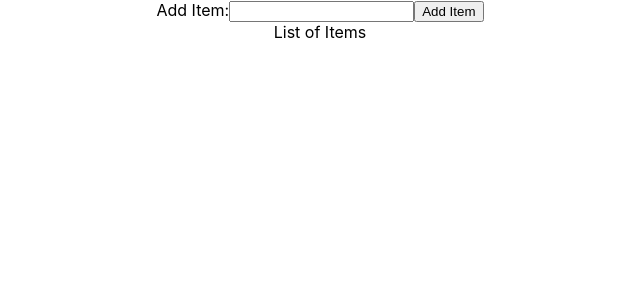
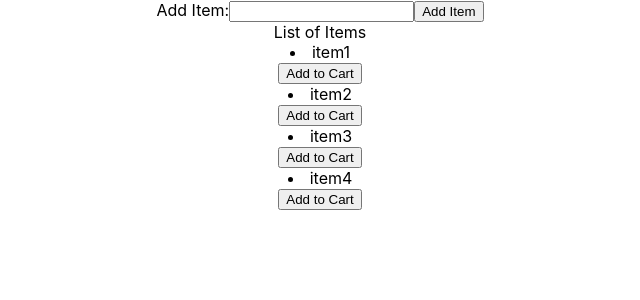
Before and after one commit to nagajayasree/2021, a React (Create React App) app: page / in a window 1280 px wide. Shown: the top 300 px of the page, without its empty margins (320-960 px from the left). Built offline with nearby package versions, Linux system fonts and the light colour scheme.

Commit message:
added eCommerce changes

```diff
--- a/src/App.tsx
+++ b/src/App.tsx
@@ -29,6 +29,7 @@ import { Todo } from "./practice/Todo/Todo";
 import { Calculator } from "./practice/Calculator/calculator";
 import { Items } from "./practice/eCommerce/ListItems";
 import { Cart } from "./practice/eCommerce/CartItems";
+import { ECommMain } from "./practice/eCommerce/eCommMain";
 
 function App() {
   return (
@@ -85,7 +86,7 @@ function App() {
       {/* <Todo /> */}
       {/* <Calculator /> */}
       {/* <Cart /> */}
-      <Items />
+      <ECommMain />
     </div>
   );
 }
--- a/src/practice/eCommerce/CartItems.tsx
+++ b/src/practice/eCommerce/CartItems.tsx
@@ -2,51 +2,26 @@ import * as React from "react";
 import { useState } from "react";
 import { ItemCtx, MainProps } from "./eCommMain";
 
-// export interface CartState extends MainProps {
-//   cartItems: [
-//     {
-//       name: string;
-//     }
-//   ];
-// }
-
-// export const CartInfo: CartState = {
-//   item: "",
-//   data: [{ name: "item7" }],
-//   cartItems: [{ name: "item8" }],
-// };
-
-// export class CartItems extends Component<{}, CartState> {
-//   state: CartState = {
-//     data: [{  name: "item5" }],
-//     cartItems: [{  name: "item6" }],
-//   };
-//   render() {
-//     return (
-//       <div>
-//         Cart Class Comp
-//         {this.state.data.map((i) => {
-//           return <li>{i.name}</li>;
-//         })}
-//         {this.state.cartItems.map((i) => {
-//           return <li>{i.name}</li>;
-//         })}
-//       </div>
-//     );
-//   }
-// }
-
 export const Cart = ({ cartItems }: MainProps) => {
-  const cartContext = React.useContext(ItemCtx);
-  const [items] = useState(cartItems);
-  //   const [cart] = useState(CartInfo.data);
-  //   const [info] = useState<any[]>(cartItems);
+  const [cart] = useState(cartItems);
   return (
     <>
       <div>
-        {/* {items.map((i) => {
-          return <li>{i.name}</li>;
-        })} */}
+        <ItemCtx.Consumer>
+          {(ItemsInfo) =>
+            ItemsInfo?.cartItems?.map((i) => {
+              return (
+                <div>
+                  <li key={i.name}>{i.name}</li>
+                  <button>Remove</button>
+                </div>
+              );
+            })
+          }
+        </ItemCtx.Consumer>
+        {cart?.map((i) => {
+          return <li key={i.name}>{i.name}</li>;
+        })}
       </div>
     </>
   );
--- a/src/practice/eCommerce/ListItems.tsx
+++ b/src/practice/eCommerce/ListItems.tsx
@@ -1,48 +1,41 @@
 import * as React from "react";
-import { useState } from "react";
 import { ItemCtx, MainProps } from "./eCommMain";
 
-export const Items = () => {
-  const ItemContext = React.useContext(ItemCtx);
-  const [itemValue, setItem] = useState(ItemContext?.item);
-  const [itemArr, updateItems] = useState(ItemContext?.data);
-  const [cart, setCart] = useState(ItemContext?.cartItems);
-
-  // const sendToCart = (value: string) => {
-  //   console.log(value);
-  //   const toCart = items.filter((i) => i.name == value);
-  //   console.log(toCart);
-  //   let info = Object.values(cart).map((i) => [...cart]);
-  //   console.log(info);
-  //   setCart(info);
-  //   return info;
-  //   // setCart([
-  //   //   ...cart,
-  //   //   items.map((i) => {
-  //   //     return {  name: i.name };
-  //   //   }),
-  //   // ]);
-  // };
+export const Items = ({ data, cartItems }: MainProps) => {
+  const [itemName, setItem] = React.useState("");
+  const [items, updateItems] = React.useState(data);
+  const [cart, addToCart] = React.useState(cartItems);
+  const onClickAdd = (name: string) => {
+    let newItem = data?.filter((i) => i.name == name);
+    updateItems(newItem);
+    addToCart(newItem);
+    console.log(newItem);
+  };
 
   return (
     <>
       Add Item:
       <input
         type="text"
-        value={itemValue}
-        onChange={(e: React.ChangeEvent<HTMLInputElement>) =>
-          setItem(e.currentTarget.value)
+        value={itemName}
+        onChange={(e: React.ChangeEvent<HTMLInputElement>) => {
+          setItem(e.currentTarget.value);
+        }}
+      />
+      <button>Add Item</button>
+      <div>List of Items</div>
+      <ItemCtx.Consumer>
+        {(ItemsInfo) =>
+          ItemsInfo?.data?.map((i) => {
+            return (
+              <div>
+                <li key={i.name}>{i.name}</li>
+                <button onClick={() => onClickAdd(i.name)}>Add to Cart</button>
+              </div>
+            );
+          })
         }
-      />
-      <button
-      // onClick={(e: React.MouseEvent<HTMLButtonElement>) =>
-      //   updateItems([...itemArr, { name: itemValue }])
-      // }
-      >
-        Add Item
-      </button>
-      <div>{itemValue}</div>
-      <div>List of Items</div>
+      </ItemCtx.Consumer>
     </>
   );
 };
--- a/src/practice/eCommerce/eCommMain.tsx
+++ b/src/practice/eCommerce/eCommMain.tsx
@@ -4,12 +4,14 @@ import { Cart } from "./CartItems";
 
 export interface MainProps {
   item?: string;
+  //   data: string[];
   data?: {
     name: string;
   }[];
   cartItems?: {
     name: string;
   }[];
+  //   [Symbol.iterator]?: () => void;
 }
 
 export const ItemsInfo: MainProps = {
@@ -23,17 +25,15 @@ export const ItemsInfo: MainProps = {
   cartItems: [],
 };
 
-export const ItemCtx = React.createContext<MainProps | null>(null);
+export const ItemCtx = React.createContext<Partial<MainProps | null>>(null);
 
 export const ECommMain = () => {
-  <ItemCtx.Provider value={ItemsInfo}>
-    <div>
-      <Items
-      //   item={ItemsInfo.item} data={ItemsInfo.data}
-      />
-      <Cart
-      //   cartItems={ItemsInfo.cartItems}
-      />
-    </div>
-  </ItemCtx.Provider>;
+  return (
+    <ItemCtx.Provider value={ItemsInfo}>
+      <div>
+        <Items data={ItemsInfo.data} cartItems={ItemsInfo.cartItems} />
+        <Cart cartItems={ItemsInfo.cartItems} />
+      </div>
+    </ItemCtx.Provider>
+  );
 };
```
Also changed, not shown: 1 other file (tests, documents, lock files or other folders).
